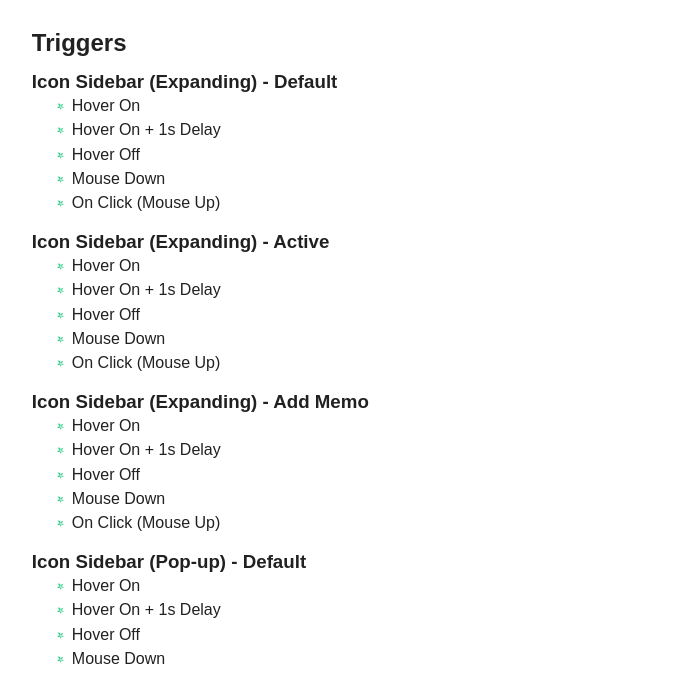
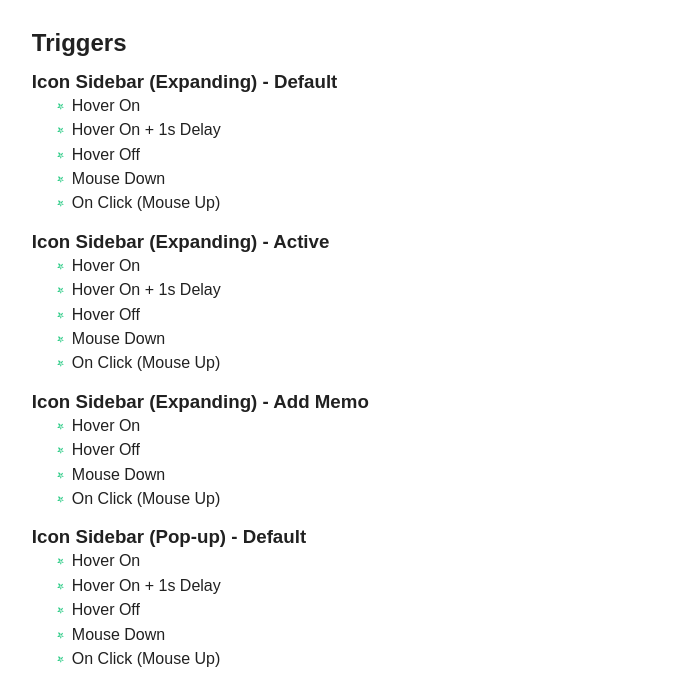
Before and after one commit to malnyrad/idm241-dkl67, a plain HTML site: page final/index.html in a window 1280 px wide. Shown: the part 90-765 px from the top of the page, without its empty margins (229-912 px from the left). Drawn offline with Linux system fonts and the light colour scheme; a web font is replaced by a local one.

Commit message:
Update index.html

```diff
--- a/final/index.html
+++ b/final/index.html
@@ -37,7 +37,6 @@
             <h3>Icon Sidebar (Expanding) - Add Memo</h3>
             <ul>
                 <li>Hover On</li>
-                <li>Hover On + 1s Delay</li>
                 <li>Hover Off</li>
                 <li>Mouse Down</li>
                 <li>On Click (Mouse Up)</li>
```
